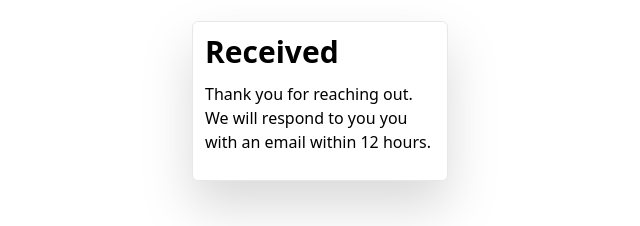
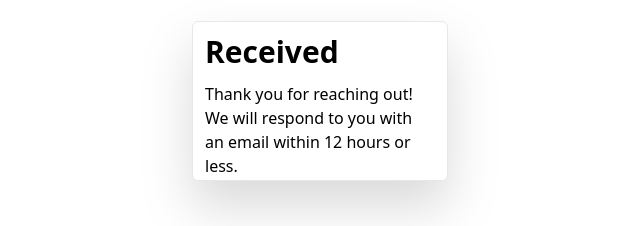
Before and after one commit to ChrisJKowynia/Gatsby-Tailwind-App-One, a Gatsby site: page /contact in a window 1280 px wide. Both pictures are taken after typing "Sample", "name@example.com", "Sample", "Sample", "Sample" into the empty fields and a click on the input "Submit". Shown: the part 127-353 px from the top of the page, 320-960 px from the left. Built offline with nearby package versions, Linux system fonts and the light colour scheme; Gatsby itself is replaced by a stand-in of ours.

Commit message:
copy changes

```diff
--- a/src/pages/contact.jsx
+++ b/src/pages/contact.jsx
@@ -57,8 +57,8 @@ export default function Contact() {
       <div className="bg-white w-64 h-40 mt-24 border-[1px] border-gray-200 rounded-md drop-shadow-2xl ">
         <h1 className="text-3xl font-bold pt-3 pl-3">Received</h1>
         <p className="p-3">
-          Thank you for reaching out. We will respond to you you with an email
-          within 12 hours.
+          Thank you for reaching out! We will respond to you with an email
+          within 12 hours or less.
         </p>
       </div>
     );
```
